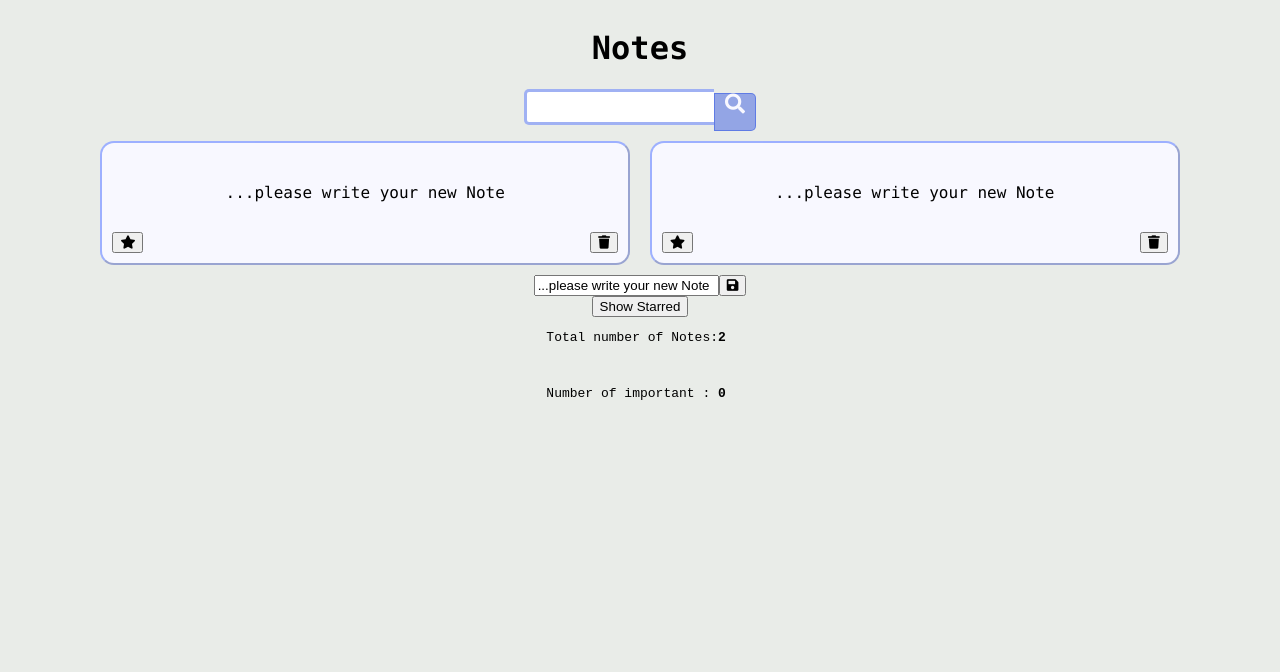
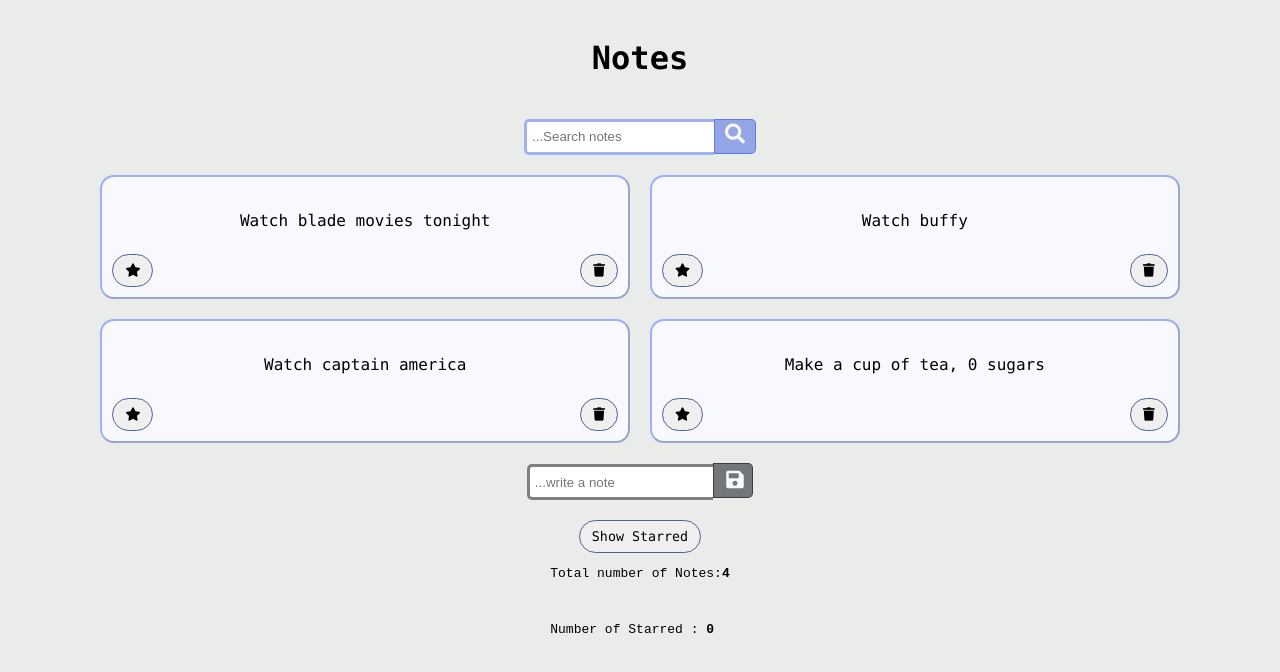
Before and after one commit to magicishaq/noteApp, a React (Create React App) app: page / in a window 1280 px wide. Shown: the top 672 px of the page. Built offline with nearby package versions, Linux system fonts and the light colour scheme; data requests are answered from the project's data file.

Commit message:
finished note app version 1

```diff
--- a/db.json
+++ b/db.json
@@ -1,16 +1,27 @@
 {
   "notes": [
     {
-      "content": "...please write your new Note",
-      "date": "2021-02-23T12:42:09.801Z",
+      "content": "Watch blade movies tonight",
+      "date": "2021-02-23T15:10:05.021Z",
       "id": 1,
       "important": false
     },
     {
-      "content": "...please write your new Note",
-      "date": "2021-02-23T12:42:11.508Z",
+      "content": "Watch buffy",
+      "date": "2021-02-23T15:10:56.032Z",
       "id": 2,
       "important": false
+    },
+    {
+      "content": "Watch captain america",
+      "date": "2021-02-23T15:11:05.532Z",
+      "id": 3,
+      "important": false
+    },
+    {
+      "content": "Make a cup of tea, 0 sugars",
+      "date": "2021-02-23T15:26:26.548Z",
+      "id": 4
     }
   ]
 }
--- a/src/components/App.js
+++ b/src/components/App.js
@@ -14,7 +14,7 @@ const App = () => {
         setNotes] = useState([]) //blank state
     //storing user submitted notes
     const [newNote,
-        setNewNote] = useState('...please write your new Note')
+        setNewNote] = useState('')
     //keeps track which notes to display
     const [showAll,
         setShowAll] = useState(true)
@@ -52,13 +52,14 @@ const App = () => {
         axios
             .post('http://localhost:3001/notes', newNoteObject)
             .then(response => {
-                hook()//refreshs the page
+                hook() //refreshs the page
+                setNewNote('')
             })
             .catch(error => console.log('error'))
     }
 
     const deleteNote = (id) => {
-      console.log(id)
+        console.log(id)
         const url = `http://localhost:3001/notes/${id}`
         const notesWithoutDel = notes.filter(elm => elm.id !== id)
         const confirmMessage = window.confirm(`Delete: " ${notes.find(elm => elm.id === id).content}"`)
@@ -106,8 +107,9 @@ const App = () => {
         <div className="note-container">
             <Header title={'Notes'}/>
             <div className="note-item">
-                <input id="searchbar" onChange={searchNote}/>
-                <label htmlFor="searchbar"><i className="fas fa-search search-label"></i>
+                <input id="searchbar" onChange={searchNote} placeholder="...Search notes"/>
+                <label htmlFor="searchbar">
+                    <i className="fas fa-search search-label"></i>
                 </label>
             </div>
             <div className="noteapp-container">
@@ -120,14 +122,20 @@ const App = () => {
                 })}
             </div>
             <form className="note-item" onSubmit={addNote}>
-                <input value={newNote} onChange={handleNoteChange}/>
-                <button type="submit"><i className="fas fa-save"></i></button>
+                <input
+                    id="note-bar"
+                    value={newNote}
+                    onChange={handleNoteChange}
+                    placeholder="...write a note"/>
+                <button type="submit" className="note-label">
+                    <i className="fas fa-save"></i>
+                </button>
             </form>
-            <button onClick={() => setShowAll(!showAll)}>
-                    Show {showAll
-                        ? 'Starred'
-                        : 'All'}
-                </button>
+            <button id="show-button" onClick={() => setShowAll(!showAll)}>
+                Show {showAll
+                    ? 'Starred'
+                    : 'All'}
+            </button>
             <Total notes={notes}/>
         </div>
     )
--- a/src/components/Total.js
+++ b/src/components/Total.js
@@ -9,8 +9,9 @@ const Total = ({notes}) => {
                 {notes.length}
             </strong>
            <p> </p>
-            Number of important : <strong>{notes.filter(elm => elm.important === true).length} </strong>
+            Number of Starred : <strong>{notes.filter(elm => elm.important === true).length} </strong>
         </pre>
+
     )
 }
 
--- a/src/index.css
+++ b/src/index.css
@@ -10,18 +10,50 @@ body{
   height: 20px;
   border-radius: 5px 0 0 5px;
   outline: none;
-  color: #9DBFAF;
+  color: black;
 }
-.search-label{
+.search-label, .note-label{
   width: 40px;
-  height: 36px;
-  border: 1px solid #123de066;
-  background: #123de066;
+  height: 29px;
+  padding-top: 4px;
   text-align: center;
   color: ghostwhite;
   border-radius: 0 5px 5px 0;
   cursor: pointer;
   font-size: 20px;
+}
+
+.search-label{
+  border: 1px solid #123de066;
+  background: #123de066;
+}
+.note-label{
+  border: 1px solid #00030b80;
+  background: #00030b80;
+  height: 35px;
+}
+button{
+  border-radius:28px;
+	border:1px solid #4e6096;
+  font-family: "Lucida Console", "Courier New", monospace;
+  padding: 8px 12px;
+}
+button:hover{
+  background-color:#476e9e;
+}
+#show-button{
+  margin-top: 10px;
+}
+#note-bar{
+  flex-basis: 100%;
+    width: 13em;
+    border: 3px solid #00030b80;
+    border-right: none;
+    padding: 5px;
+    height: 20px;
+    border-radius: 5px 0 0 5px;
+    outline: none;
+    color: black;
 }
 
 .note-container{
@@ -30,8 +62,9 @@ body{
   flex-direction: column;
 }
 
-.note-items{
+.note-item{
   flex-grow: 2;
+  margin: 10px 0px;
 }
 
 .noteapp-container{
@@ -78,3 +111,11 @@ justify-content: space-between;
 .starred{
   background-color: gold;
 }
+
+
+/* mobile first */
+@media only screen and (max-width: 600px) {
+  .noteapp-item{
+    flex-basis: 100%;
+  }
+}
```
Also changed, not shown: src/components/Note.js (+9 -3 lines).
